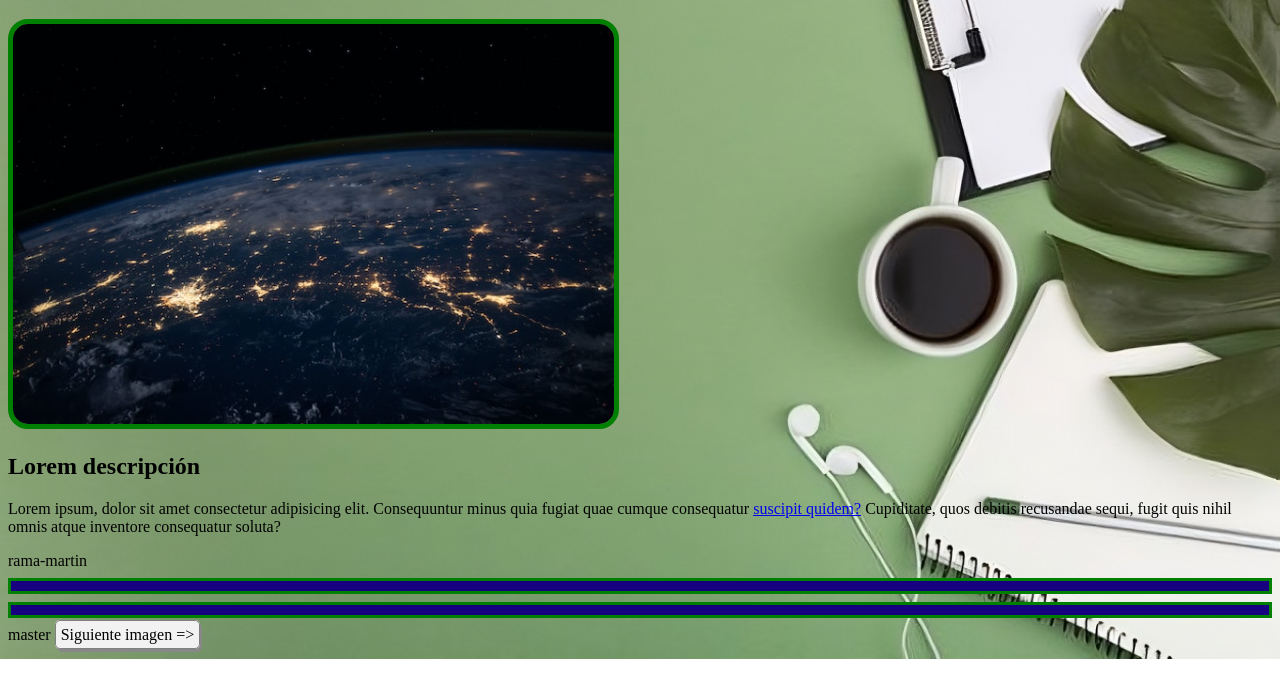
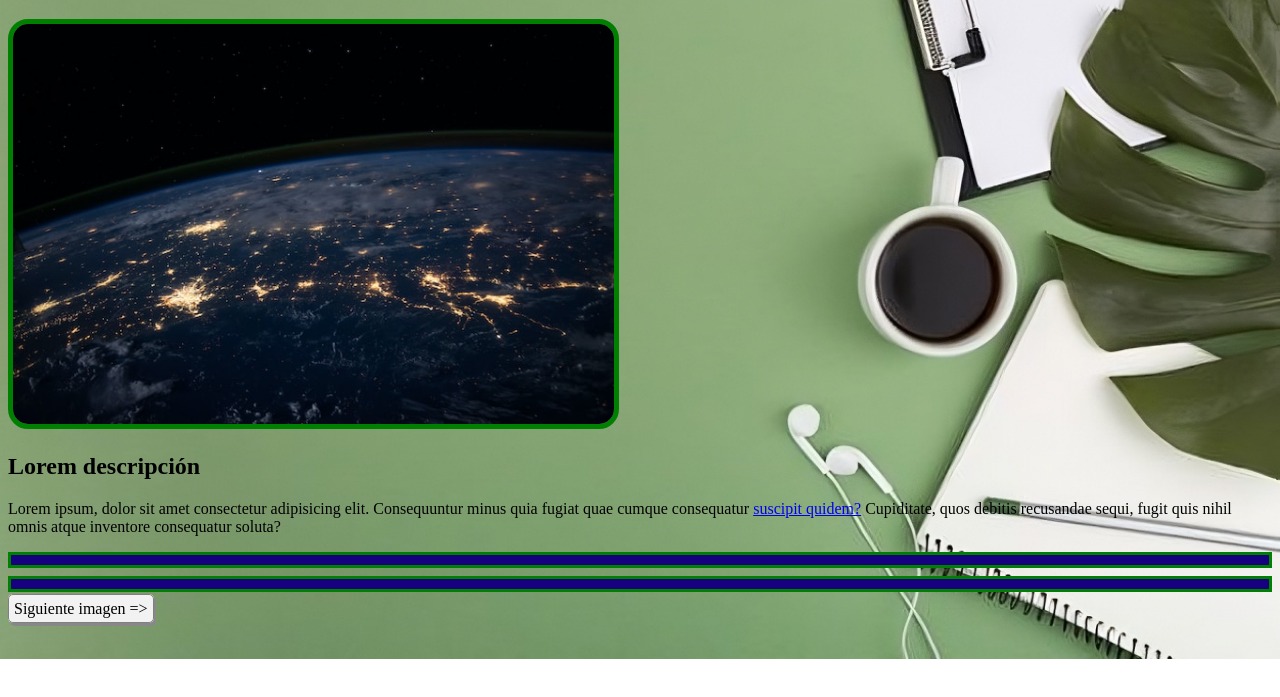
Before and after one commit to ale-huaman/Proyecto-grupo-7, a plain HTML site: page index.html in a window 1280 px wide. Shown: the part 61-758 px from the top of the page. Drawn offline with Linux system fonts and the light colour scheme.

Commit message:
Update index.html
arreglo en el index.html

```diff
--- a/index.html
+++ b/index.html
@@ -15,11 +15,9 @@
     <p>Lorem ipsum, dolor sit amet consectetur adipisicing elit. Consequuntur minus quia fugiat quae cumque consequatur
         <a href="page2.html">suscipit quidem?</a> Cupiditate, quos debitis recusandae sequi, fugit quis nihil omnis atque inventore consequatur
         soluta?</p>
- rama-martin
     <hr>
     <hr>
 
- master
     <a href="page2.html" title="Imagen siguiente" class="link-button">Siguiente imagen =&gt;</a>
 </body>
 
```
